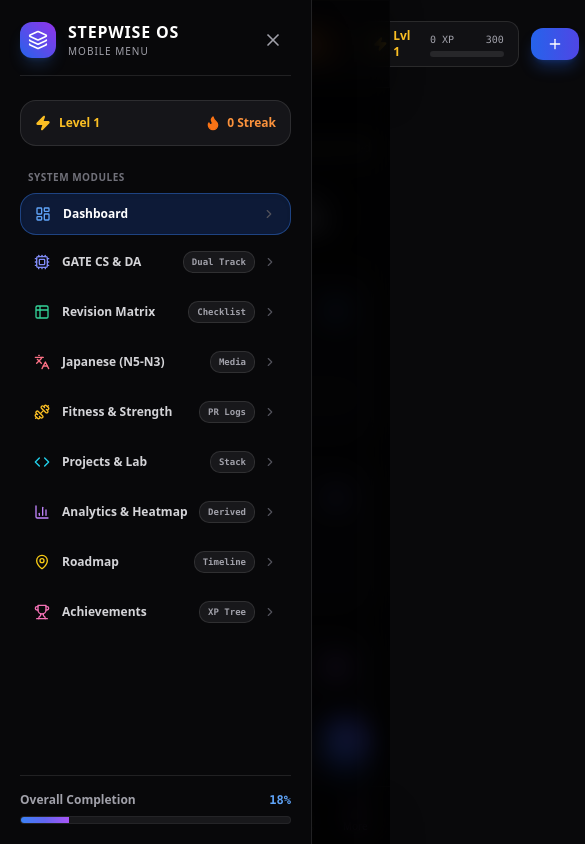
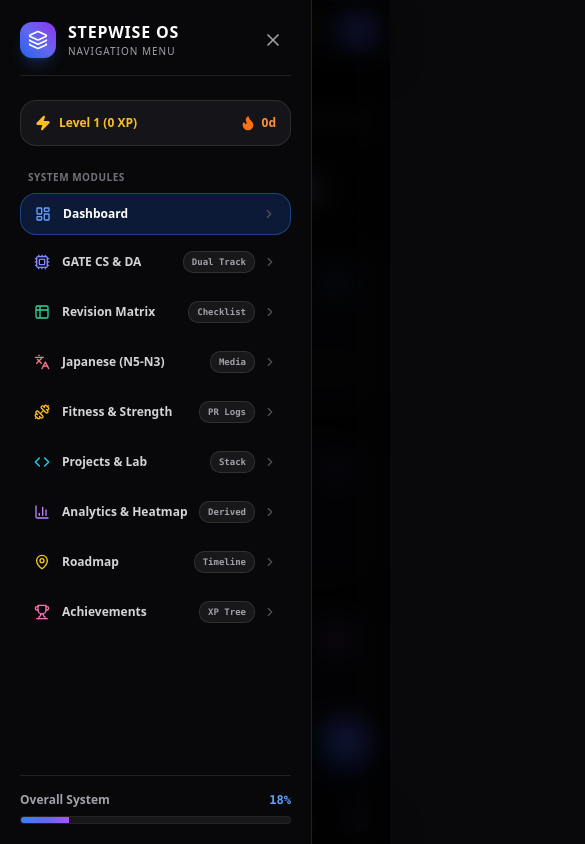
Before and after one commit to Manasch30/Stepwise, a Next.js app: page / in a window 390 px wide. Both pictures are taken after a click on the button 36 px from the left and 44 px from the top of the page. Shown: the top 844 px of the page, 585 px wide, since content can reach past the window. Built offline with nearby package versions, Linux system fonts and the light colour scheme.

Commit message:
refactor: eliminate mobile header overflow and add Framer Motion spring physics to navigation drawer

```diff
--- a/src/components/layout/MobileNavDrawer.tsx
+++ b/src/components/layout/MobileNavDrawer.tsx
@@ -19,6 +19,7 @@ import {
   Layers,
   ChevronRight,
 } from 'lucide-react';
+import { motion, AnimatePresence } from 'framer-motion';
 import { useStepwiseStore } from '@/store/useStepwiseStore';
 
 interface MobileNavDrawerProps {
@@ -30,8 +31,6 @@ export const MobileNavDrawer: React.FC<MobileNavDrawerProps> = ({ isOpen, onClos
   const pathname = usePathname();
   const { userStats, getOverallProgress } = useStepwiseStore();
   const overallProgress = getOverallProgress();
-
-  if (!isOpen) return null;
 
   const navItems = [
     { name: 'Dashboard', href: '/', icon: LayoutDashboard, badge: null, color: 'text-blue-400' },
@@ -46,20 +45,32 @@ export const MobileNavDrawer: React.FC<MobileNavDrawerProps> = ({ isOpen, onClos
   ];
 
   return (
+    <AnimatePresence>
+      {isOpen && (
         <div className="fixed inset-0 z-50 lg:hidden flex">
-      {/* Backdrop Overlay */}
-      <div
-        className="fixed inset-0 bg-black/80 backdrop-blur-md transition-opacity animate-fade-in"
+          {/* Animated Backdrop Overlay */}
+          <motion.div
+            initial={{ opacity: 0 }}
+            animate={{ opacity: 1 }}
+            exit={{ opacity: 0 }}
+            transition={{ duration: 0.2 }}
+            className="fixed inset-0 bg-black/80 backdrop-blur-md"
             onClick={onClose}
           />
 
-      {/* Drawer Container */}
-      <div className="relative w-4/5 max-w-sm h-full bg-zinc-950/95 border-r border-white/10 p-5 flex flex-col justify-between z-10 shadow-2xl overflow-y-auto">
+          {/* Animated Sliding Drawer */}
+          <motion.div
+            initial={{ x: '-100%' }}
+            animate={{ x: 0 }}
+            exit={{ x: '-100%' }}
+            transition={{ type: 'spring', damping: 26, stiffness: 280 }}
+            className="relative w-4/5 max-w-xs h-full bg-zinc-950/95 border-r border-white/10 p-5 flex flex-col justify-between z-10 shadow-2xl overflow-y-auto"
+          >
             <div className="space-y-6">
               {/* Header */}
               <div className="flex items-center justify-between border-b border-white/10 pb-4">
                 <div className="flex items-center gap-3">
-              <div className="w-9 h-9 rounded-xl bg-gradient-to-tr from-blue-600 to-purple-600 flex items-center justify-center shadow-lg shadow-blue-500/20">
+                  <div className="w-9 h-9 rounded-xl bg-gradient-to-tr from-blue-600 via-indigo-500 to-purple-600 flex items-center justify-center shadow-lg shadow-blue-500/20">
                     <Layers className="w-5 h-5 text-white" />
                   </div>
                   <div>
@@ -67,7 +78,7 @@ export const MobileNavDrawer: React.FC<MobileNavDrawerProps> = ({ isOpen, onClos
                       STEPWISE OS
                     </h2>
                     <p className="text-[10px] text-zinc-400 uppercase tracking-widest">
-                  Mobile Menu
+                      Navigation Menu
                     </p>
                   </div>
                 </div>
@@ -84,12 +95,12 @@ export const MobileNavDrawer: React.FC<MobileNavDrawerProps> = ({ isOpen, onClos
               <div className="p-3.5 rounded-2xl bg-zinc-900/90 border border-white/10 flex items-center justify-between">
                 <div className="flex items-center gap-2 text-xs font-bold text-amber-400">
                   <Zap className="w-4 h-4 text-amber-400 fill-amber-400" />
-              <span>Level {userStats.level}</span>
+                  <span>Level {userStats.level} ({userStats.xp} XP)</span>
                 </div>
 
                 <div className="flex items-center gap-1.5 text-xs font-bold text-orange-400">
                   <Flame className="w-4 h-4 fill-orange-500 text-orange-500" />
-              <span>{userStats.streak} Streak</span>
+                  <span>{userStats.streak}d</span>
                 </div>
               </div>
 
@@ -134,7 +145,7 @@ export const MobileNavDrawer: React.FC<MobileNavDrawerProps> = ({ isOpen, onClos
             {/* Footer Progress Metric */}
             <div className="pt-4 border-t border-white/10 space-y-2">
               <div className="flex justify-between text-xs font-bold">
-            <span className="text-zinc-400">Overall Completion</span>
+                <span className="text-zinc-400">Overall System</span>
                 <span className="text-blue-400 font-mono">{overallProgress}%</span>
               </div>
               <div className="w-full h-2 rounded-full bg-zinc-900 overflow-hidden border border-white/5">
@@ -144,7 +155,9 @@ export const MobileNavDrawer: React.FC<MobileNavDrawerProps> = ({ isOpen, onClos
                 />
               </div>
             </div>
+          </motion.div>
         </div>
-    </div>
+      )}
+    </AnimatePresence>
   );
 };
--- a/src/components/layout/Navbar.tsx
+++ b/src/components/layout/Navbar.tsx
@@ -21,52 +21,56 @@ export const Navbar: React.FC<NavbarProps> = ({ onOpenQuickAdd, onOpenMobileDraw
   );
 
   return (
-    <header className="sticky top-0 z-40 w-full glass-panel border-b border-white/10 px-4 md:px-8 py-3">
-      <div className="flex items-center justify-between max-w-7xl mx-auto">
-        {/* Brand */}
-        <div className="flex items-center gap-3">
+    <header className="sticky top-0 z-40 w-full glass-panel border-b border-white/10 px-3 md:px-8 py-2.5">
+      <div className="flex items-center justify-between max-w-7xl mx-auto gap-2">
+        {/* Brand & Mobile Hamburger */}
+        <div className="flex items-center gap-2 md:gap-3 shrink-0">
           {onOpenMobileDrawer && (
             <button
               onClick={onOpenMobileDrawer}
-              className="lg:hidden p-2 rounded-xl bg-zinc-900 border border-white/10 text-zinc-300 hover:text-white"
+              className="lg:hidden p-2 rounded-xl bg-zinc-900 border border-white/10 text-zinc-300 hover:text-white transition-colors"
               title="Open Navigation Menu"
             >
-              <Menu className="w-5 h-5" />
+              <Menu className="w-5 h-5 text-blue-400" />
             </button>
           )}
 
-          <div className="w-9 h-9 rounded-xl bg-gradient-to-tr from-blue-600 via-indigo-500 to-purple-500 flex items-center justify-center shadow-lg shadow-blue-500/20">
-            <Layers className="w-5 h-5 text-white" />
+          <div className="w-8 h-8 md:w-9 md:h-9 rounded-xl bg-gradient-to-tr from-blue-600 via-indigo-500 to-purple-500 flex items-center justify-center shadow-lg shadow-blue-500/20">
+            <Layers className="w-4 h-4 md:w-5 md:h-5 text-white" />
           </div>
           <div>
-            <h1 className="font-extrabold text-lg tracking-wider text-white flex items-center gap-2">
+            <h1 className="font-extrabold text-base md:text-lg tracking-wider text-white flex items-center gap-1.5">
               STEPWISE
-              <span className="text-[10px] uppercase font-semibold px-2 py-0.5 rounded-full bg-blue-500/10 text-blue-400 border border-blue-500/20">
+              <span className="hidden md:inline-block text-[10px] uppercase font-semibold px-2 py-0.5 rounded-full bg-blue-500/10 text-blue-400 border border-blue-500/20">
                 v1.0 OS
               </span>
             </h1>
-            <p className="text-[11px] text-zinc-400 hidden sm:block">Progression Tracker & Operating System</p>
+            <p className="text-[11px] text-zinc-400 hidden md:block">Progression Tracker & Operating System</p>
           </div>
         </div>
 
         {/* Level, XP & Streak Counter */}
-        <div className="flex items-center gap-3 sm:gap-6">
-          {/* Streak */}
+        <div className="flex items-center gap-2 md:gap-4 shrink-0">
+          {/* Streak Badge */}
           <motion.div
             whileHover={{ scale: 1.05 }}
-            className="flex items-center gap-1.5 px-3 py-1.5 rounded-xl bg-orange-500/10 border border-orange-500/20 text-orange-400"
+            className="flex items-center gap-1 md:gap-1.5 px-2.5 py-1.5 rounded-xl bg-orange-500/10 border border-orange-500/20 text-orange-400"
           >
-            <Flame className="w-4 h-4 fill-orange-500 text-orange-500 animate-pulse" />
-            <span className="text-xs font-bold">{userStats.streak} Day Streak</span>
+            <Flame className="w-4 h-4 fill-orange-500 text-orange-500" />
+            <span className="text-xs font-bold whitespace-nowrap">
+              {userStats.streak}<span className="hidden sm:inline"> Day Streak</span><span className="sm:hidden">d</span>
+            </span>
           </motion.div>
 
           {/* Level & XP */}
-          <div className="flex items-center gap-3 bg-zinc-900/60 border border-white/10 px-3.5 py-1.5 rounded-xl">
-            <div className="flex items-center gap-1.5 text-xs font-bold text-amber-400">
+          <div className="flex items-center gap-2 md:gap-3 bg-zinc-900/80 border border-white/10 px-2.5 md:px-3.5 py-1.5 rounded-xl">
+            <div className="flex items-center gap-1 text-xs font-bold text-amber-400 whitespace-nowrap">
               <Zap className="w-4 h-4 text-amber-400 fill-amber-400" />
               <span>Lvl {userStats.level}</span>
             </div>
-            <div className="w-20 sm:w-28 space-y-1">
+
+            {/* Progress Bar (Hidden on tiny screens to prevent header overflow) */}
+            <div className="hidden sm:block w-20 md:w-28 space-y-1">
               <div className="flex justify-between text-[10px] text-zinc-400 font-mono">
                 <span>{userStats.xp} XP</span>
                 <span>{xpForNextLevel}</span>
@@ -85,10 +89,11 @@ export const Navbar: React.FC<NavbarProps> = ({ onOpenQuickAdd, onOpenMobileDraw
             whileHover={{ scale: 1.05 }}
             whileTap={{ scale: 0.95 }}
             onClick={onOpenQuickAdd}
-            className="flex items-center gap-1.5 px-4 py-2 rounded-xl bg-gradient-to-r from-blue-600 to-indigo-600 text-white font-medium text-xs shadow-lg shadow-blue-600/30 hover:shadow-blue-600/50 transition-all"
+            className="flex items-center gap-1.5 px-3 md:px-4 py-1.5 md:py-2 rounded-xl bg-gradient-to-r from-blue-600 to-indigo-600 text-white font-medium text-xs shadow-lg shadow-blue-600/30 hover:shadow-blue-600/50 transition-all"
+            title="Log Session"
           >
             <Plus className="w-4 h-4" />
-            <span className="hidden sm:inline font-semibold">Log Session</span>
+            <span className="hidden md:inline font-semibold">Log Session</span>
           </motion.button>
 
           {/* Reset button helper */}
@@ -99,7 +104,7 @@ export const Navbar: React.FC<NavbarProps> = ({ onOpenQuickAdd, onOpenMobileDraw
               }
             }}
             title="Reset data to defaults"
-            className="p-2 text-zinc-500 hover:text-zinc-300 hover:bg-white/5 rounded-lg transition-colors"
+            className="hidden sm:block p-2 text-zinc-500 hover:text-zinc-300 hover:bg-white/5 rounded-lg transition-colors"
           >
             <RefreshCw className="w-4 h-4" />
           </button>
```
Lines whose indentation alone changed are shown as unchanged.
